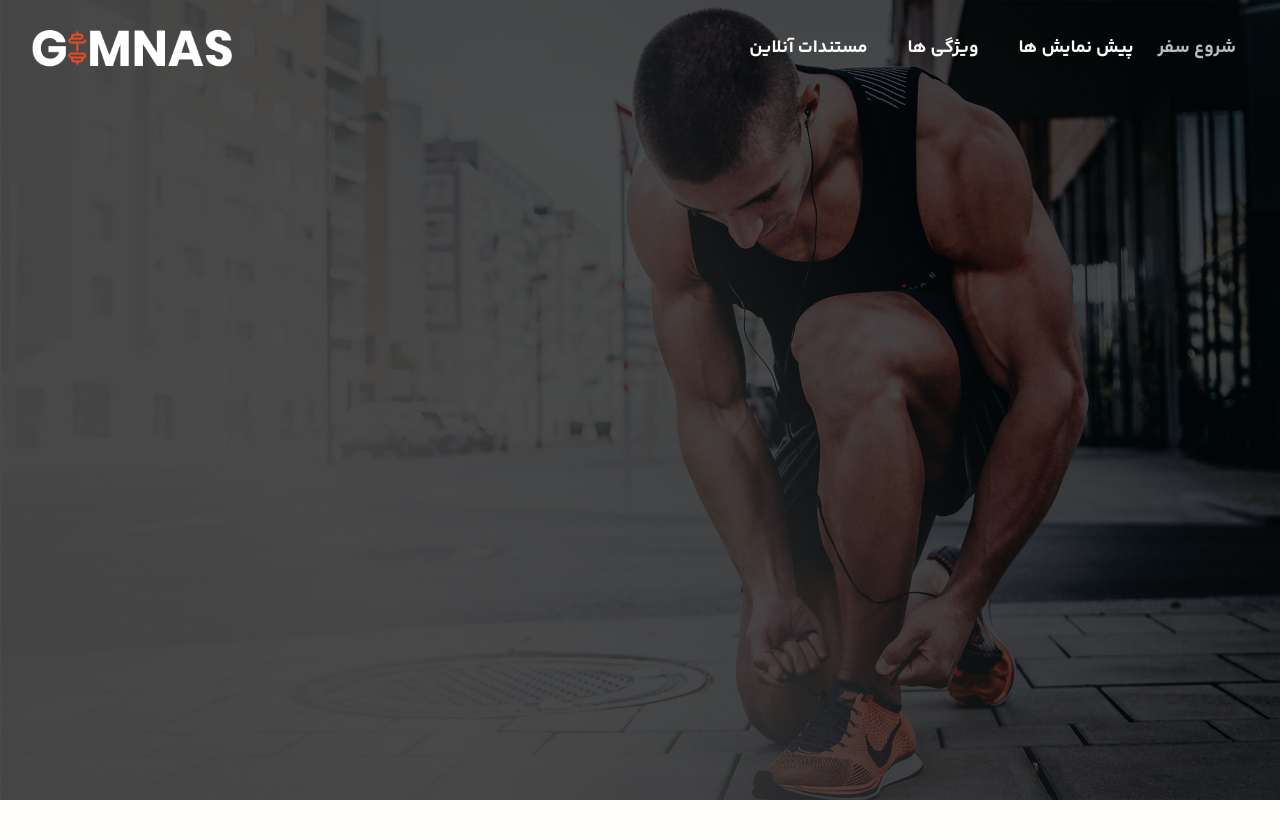
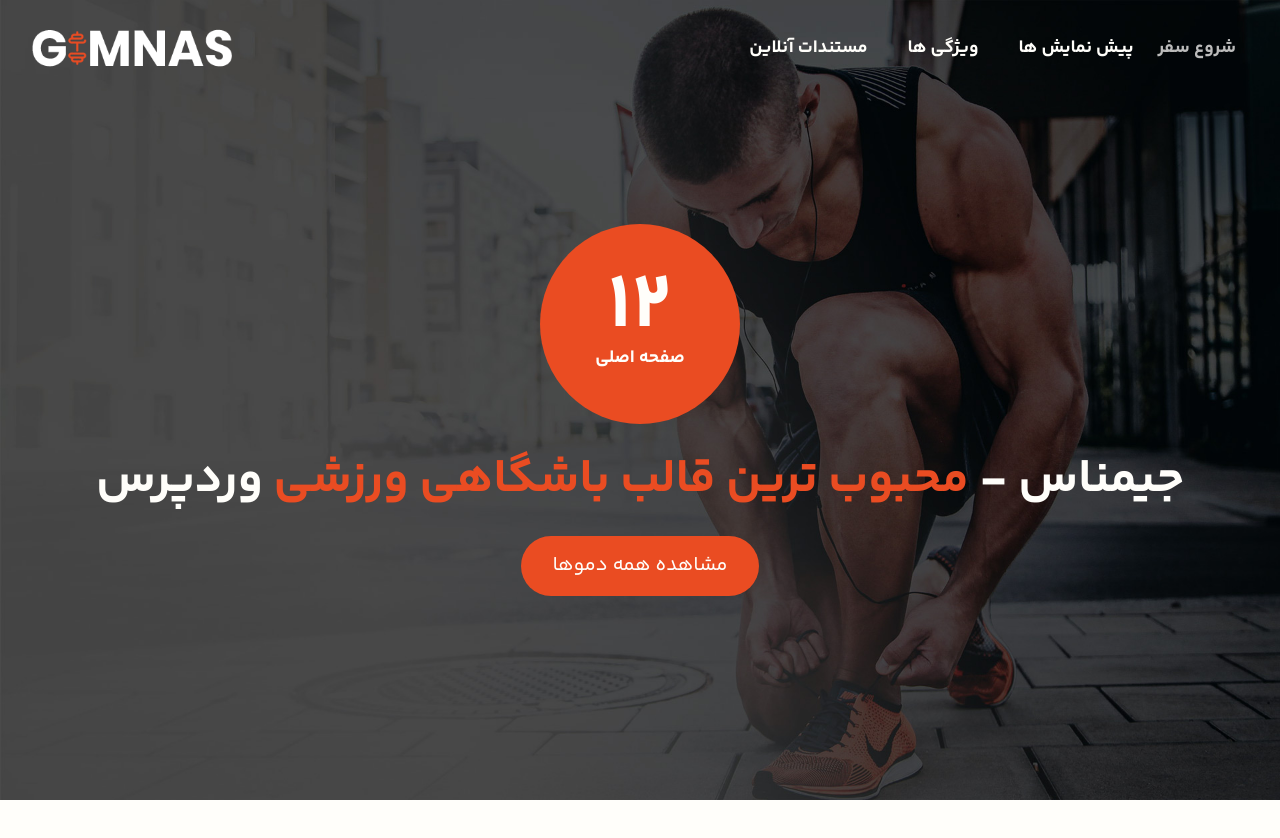
Before and after one commit to mahyarErshad/gimnas, a React (Vite) app: page / in a window 1280 px wide. Shown: the top 838 px of the page. Built offline with nearby package versions, Linux system fonts and the light colour scheme.

Commit message:
Imported HeaderTexts

```diff
--- a/src/components/Header/HeaderTextSection/HeaderTextSection.jsx
+++ b/src/components/Header/HeaderTextSection/HeaderTextSection.jsx
@@ -1,9 +1,10 @@
 import React, { memo } from "react";
+import HeaderTexts from "./HeaderTexts";
 
 function HeaderTextSection() {
   return (
     <div className="text-white w-full h-full flex justify-start flex-col items-center max-lg:gap-6 lg:gap-8 max-lg:pt-16 lg:pt-36">
-
+      <HeaderTexts />
     </div>
   );
 }
```
